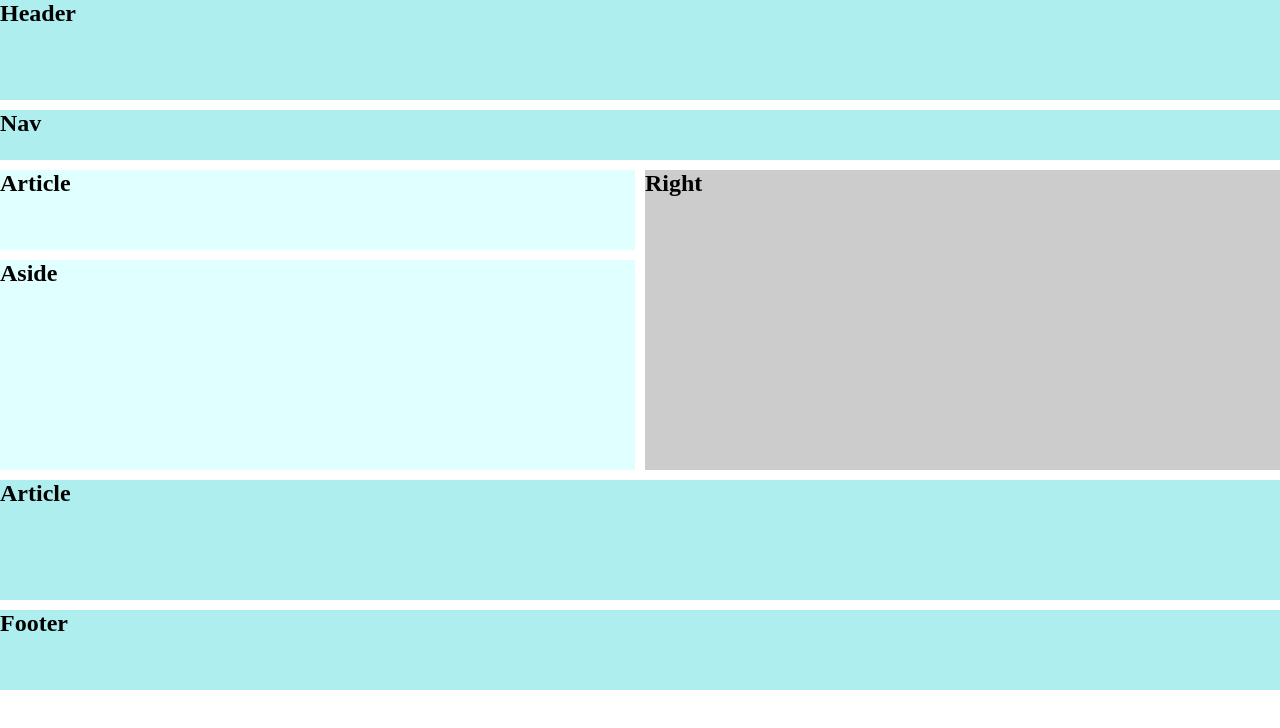
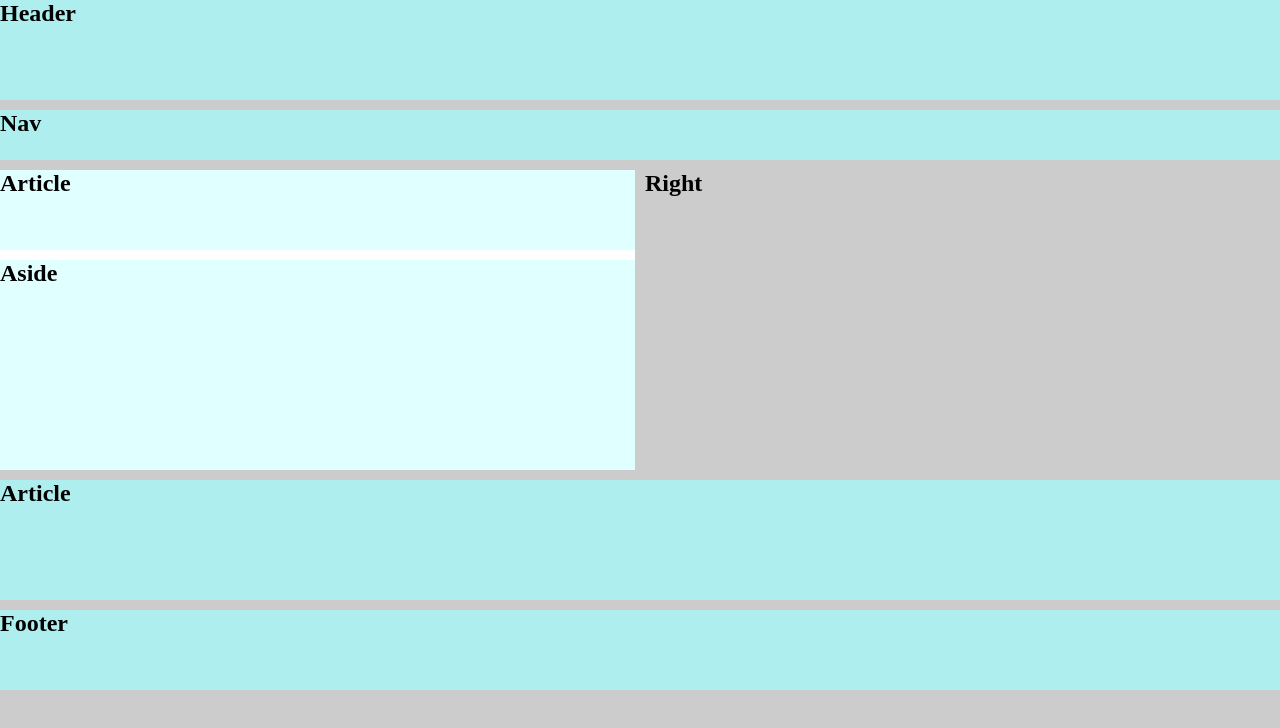
Before and after one commit to pragya164/25VA151, a plain HTML site: page CSS Unit 04/Grid layout.html in a window 1280 px wide. Drawn offline with Linux system fonts and the light colour scheme.

Commit message:
changes done in grid

```diff
--- a/CSS Unit 04/Grid layout.html
+++ b/CSS Unit 04/Grid layout.html
@@ -7,7 +7,8 @@
     <style>
         body{
 
-            padding: 0
+            padding: 0;
+            background-color: #ccc;
         }
         html,*{
             margin: 0;
```
